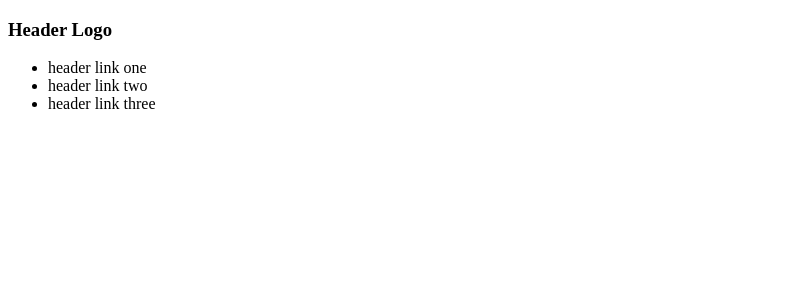
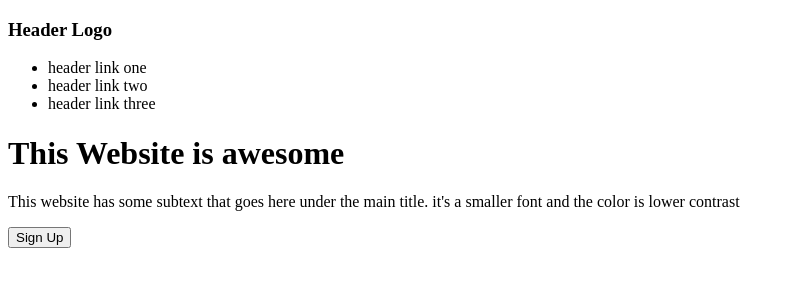
Before and after one commit to chhotuMarandi/Landing-Page, a plain HTML site: page index.html in a window 1280 px wide. Shown: the whole page, without its empty margins (0-793 px from the left). Drawn offline with Linux system fonts and the light colour scheme.

Commit message:
Header Section html

```diff
--- a/index.html
+++ b/index.html
@@ -21,6 +21,16 @@
                     </ul>
                 </div>
             </div>
+            <div class="header-content">
+                <div class="headline">
+                    <h1>This Website is awesome</h1>
+                    <p>This website has some subtext that goes here under the main title. it's a smaller font and the color is lower contrast</p>
+                    <button>Sign Up</button>
+                </div>
+                <div class="image">
+                    <img src="#" alt="">
+                </div>
+            </div>
         </div>
     </div>
 </body>
```
